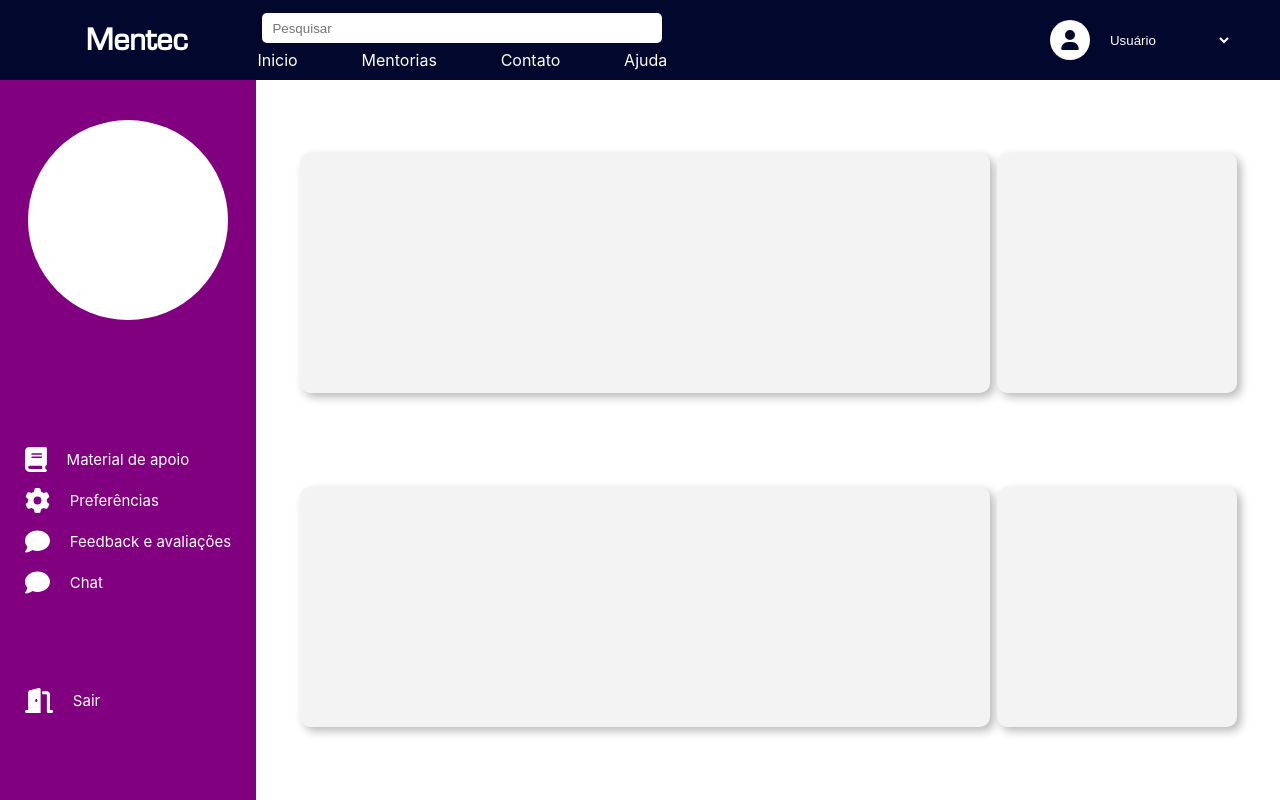
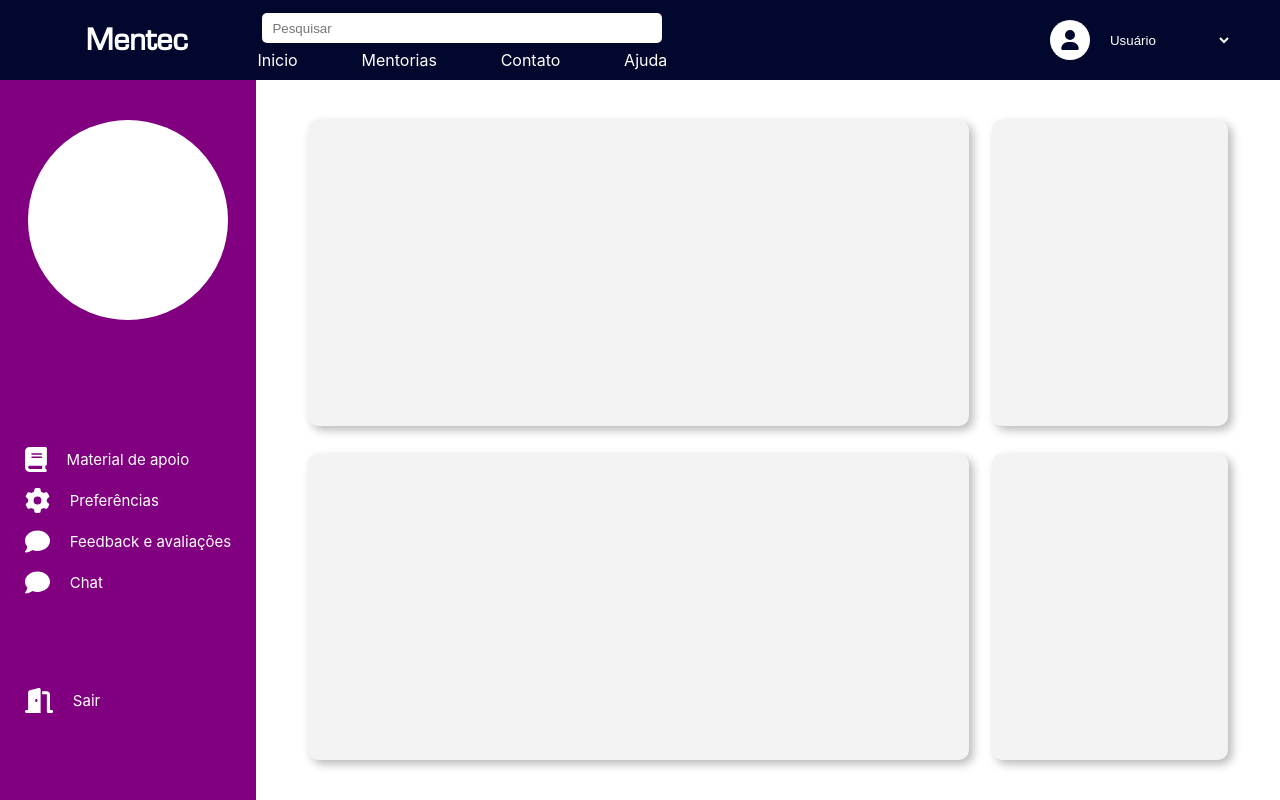
Before and after one commit to devGusta2/Mentec, a React (Create React App) app: page /Profile in a window 1280 px wide. Built offline with nearby package versions, Linux system fonts and the light colour scheme.

Commit message:
Card size

```diff
--- a/src/Pages/Profile/Profile.module.css
+++ b/src/Pages/Profile/Profile.module.css
@@ -33,10 +33,10 @@
     background-color: rgb(243, 243, 243);
 }
 .box:nth-child(1){
-    height: 240px;
-    width: 690px;
+    height: 100%;
+    width:70%;
 }
 .box:nth-child(2){
-    height: 240px;
-    width: 240px;
+    height: 100%;
+    width: 25%;
 }
```
